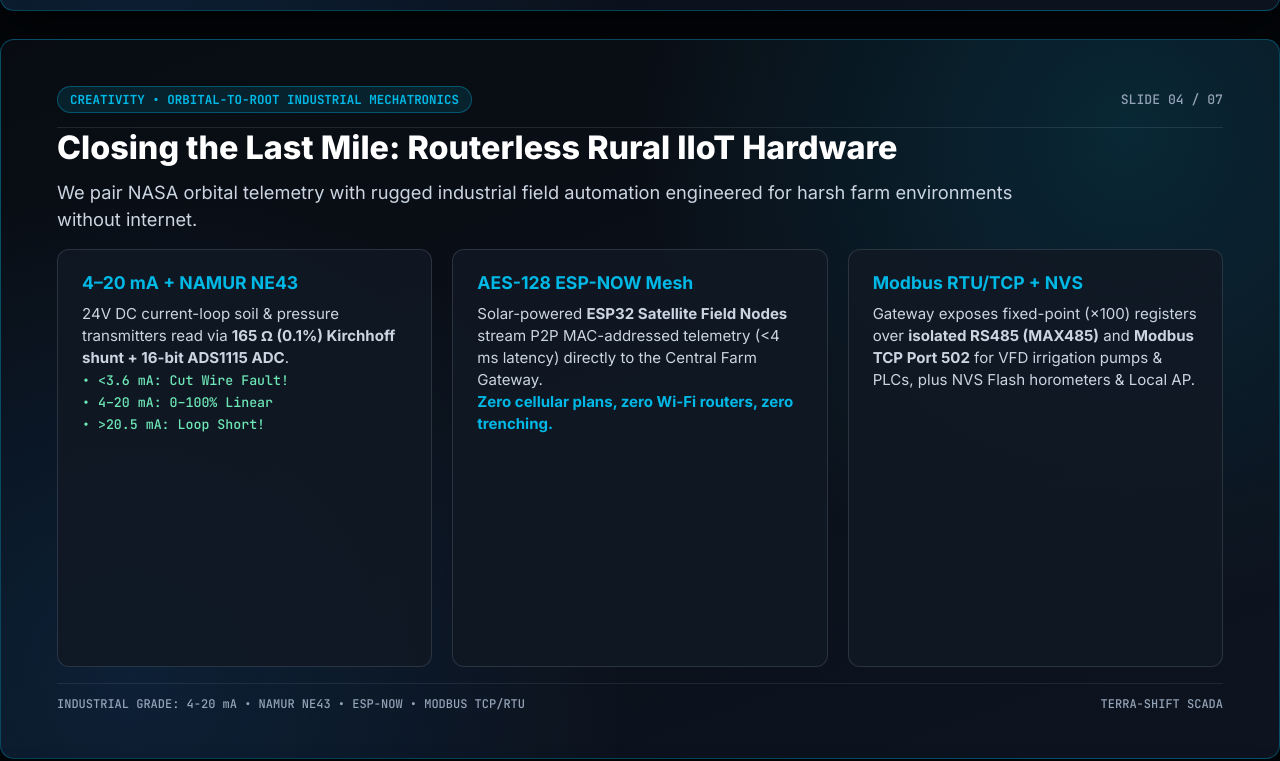
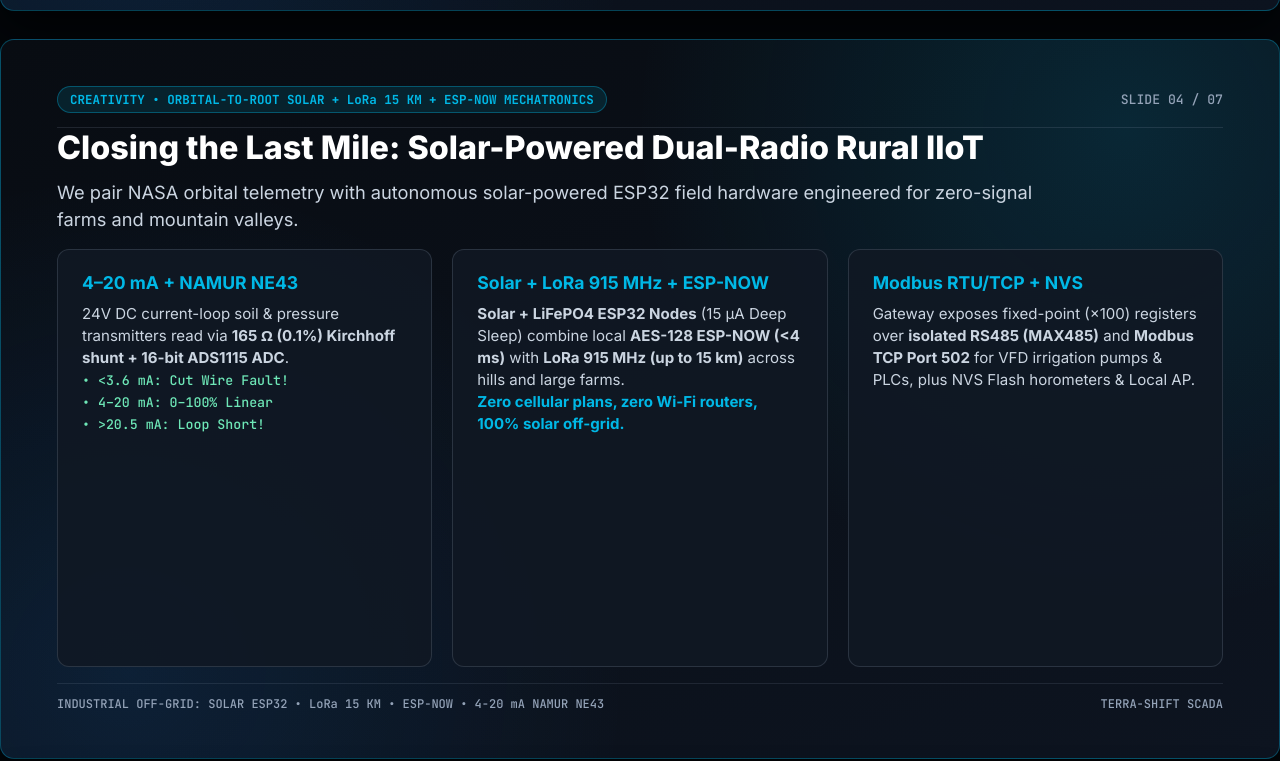
Before and after one commit to inanna-company/terra-shift-scada, a plain HTML site: page presentation/deck_7_slides.html in a window 1280 px wide. Shown: the part 2348-3109 px from the top of the page. Drawn offline with Linux system fonts and the light colour scheme.

Commit message:
Add Solar Panel + Dual-Radio LoRa 915 MHz (15 km) + ESP-NOW support in .ino/.bin, 7-Slide Deck & 3-Min Jury Pitch Guide

```diff
--- a/presentation/deck_7_slides.html
+++ b/presentation/deck_7_slides.html
@@ -280,15 +280,15 @@
             footL: 'NASA POWER • EOSDIS GIBS • SMAP • MODIS • VIIRS • NEX-GDDP-CMIP6'
           },
           {
-            tag: 'CREATIVITY • ORBITAL-TO-ROOT INDUSTRIAL MECHATRONICS',
-            h2: 'Closing the Last Mile: Routerless Rural IIoT Hardware',
-            lead: 'We pair NASA orbital telemetry with rugged industrial field automation engineered for harsh farm environments without internet.',
+            tag: 'CREATIVITY • ORBITAL-TO-ROOT SOLAR + LoRa 15 KM + ESP-NOW MECHATRONICS',
+            h2: 'Closing the Last Mile: Solar-Powered Dual-Radio Rural IIoT',
+            lead: 'We pair NASA orbital telemetry with autonomous solar-powered ESP32 field hardware engineered for zero-signal farms and mountain valleys.',
             cols3: [
               { h3: '4–20 mA + NAMUR NE43', p: '24V DC current-loop soil & pressure transmitters read via <strong>165 Ω (0.1%) Kirchhoff shunt + 16-bit ADS1115 ADC</strong>.<br/><span style="color:#6ee7b7;font-family:JetBrains Mono,monospace;font-size:0.83rem;">• &lt;3.6 mA: Cut Wire Fault!<br/>• 4–20 mA: 0–100% Linear<br/>• &gt;20.5 mA: Loop Short!</span>' },
-              { h3: 'AES-128 ESP-NOW Mesh', p: 'Solar-powered <strong>ESP32 Satellite Field Nodes</strong> stream P2P MAC-addressed telemetry (&lt;4 ms latency) directly to the Central Farm Gateway.<br/><strong style="color:#00b8e6;">Zero cellular plans, zero Wi-Fi routers, zero trenching.</strong>' },
+              { h3: 'Solar + LoRa 915 MHz + ESP-NOW', p: '<strong>Solar + LiFePO4 ESP32 Nodes</strong> (15 µA Deep Sleep) combine local <strong>AES-128 ESP-NOW (&lt;4 ms)</strong> with <strong>LoRa 915 MHz (up to 15 km)</strong> across hills and large farms.<br/><strong style="color:#00b8e6;">Zero cellular plans, zero Wi-Fi routers, 100% solar off-grid.</strong>' },
               { h3: 'Modbus RTU/TCP + NVS', p: 'Gateway exposes fixed-point (×100) registers over <strong>isolated RS485 (MAX485)</strong> and <strong>Modbus TCP Port 502</strong> for VFD irrigation pumps & PLCs, plus NVS Flash horometers & Local AP.' }
             ],
-            footL: 'INDUSTRIAL GRADE: 4-20 mA • NAMUR NE43 • ESP-NOW • MODBUS TCP/RTU'
+            footL: 'INDUSTRIAL OFF-GRID: SOLAR ESP32 • LoRa 15 KM • ESP-NOW • 4-20 mA NAMUR NE43'
           },
           {
             tag: 'SENSOR FUSION • PREVENTING CATASTROPHIC WATER WASTE',
@@ -383,15 +383,15 @@
             footL: 'NASA POWER • EOSDIS GIBS • SMAP • MODIS • VIIRS • NEX-GDDP-CMIP6'
           },
           {
-            tag: 'CREATIVIDAD • MECATRÓNICA INDUSTRIAL ORBITAL-A-RAÍZ',
-            h2: 'Cerrando la Última Milla: Hardware Rural IIoT sin Router',
-            lead: 'Unimos la telemetría orbital de la NASA con instrumentación industrial robusta pensada para el campo real sin internet.',
+            tag: 'CREATIVIDAD • MECATRÓNICA SOLAR + LoRa 15 KM + ESP-NOW ORBITAL-A-RAÍZ',
+            h2: 'Cerrando la Última Milla: Nodo Solar Dual-Radio sin Internet',
+            lead: 'Unimos la telemetría orbital de la NASA con nodos ESP32 solares autónomos pensados para campos y valles serranos sin señal.',
             cols3: [
               { h3: 'Lazo 4–20 mA + NAMUR NE43', p: 'Transmisores 24V DC de humedad y presión leídos con <strong>shunt 165 Ω (0.1%) + ADC diferencial ADS1115 de 16 bits</strong>.<br/><span style="color:#6ee7b7;font-family:JetBrains Mono,monospace;font-size:0.83rem;">• &lt;3.6 mA: ¡Cable Cortado!<br/>• 4–20 mA: 0–100% Lineal<br/>• &gt;20.5 mA: ¡Cortocircuito!</span>' },
-              { h3: 'Malla Rural ESP-NOW AES-128', p: '<strong>Nodos Satélite ESP32 solares</strong> transmiten P2P por dirección MAC (&lt;4 ms de latencia) directo al Gateway Central.<br/><strong style="color:#00b8e6;">Sin abonos 4G, sin routers Wi-Fi y sin zanjeo de cables.</strong>' },
+              { h3: 'Panel Solar + LoRa 915 MHz + ESP-NOW', p: '<strong>Nodos ESP32 Solares + LiFePO4</strong> (15 µA en reposo) combinan <strong>ESP-NOW (&lt;4 ms)</strong> en el lote con radio <strong>LoRa 915 MHz (hasta 15 km)</strong> entre sierras y estancias.<br/><strong style="color:#00b8e6;">Cero abonos 4G, cero routers Wi-Fi y 100% autónomo solar.</strong>' },
               { h3: 'Modbus RTU/TCP + NVS Flash', p: 'El Gateway expone registros en punto fijo (×100) sobre <strong>RS485 aislado (MAX485)</strong> y <strong>Modbus TCP Puerto 502</strong> para bombas VFD y PLCs, con horómetro NVS.' }
             ],
-            footL: 'GRADO INDUSTRIAL: 4-20 mA • NAMUR NE43 • ESP-NOW • MODBUS TCP/RTU'
+            footL: 'AUTONOMÍA RURAL: ESP32 SOLAR • LoRa 15 KM • ESP-NOW • 4-20 mA NAMUR NE43'
           },
           {
             tag: 'FUSIÓN DE SENSORES • EVITANDO DESPERDICIO CATASTRÓFICO DE AGUA',
@@ -486,15 +486,15 @@
             footL: 'NASA POWER • EOSDIS GIBS • SMAP • MODIS • VIIRS • NEX-GDDP-CMIP6'
           },
           {
-            tag: 'CRIATIVIDADE • MECATRÔNICA INDUSTRIAL ORBITAL-À-RAIZ',
-            h2: 'Fechando a Última Milha: Hardware Rural IIoT sem Roteador',
-            lead: 'Combinamos a telemetria orbital da NASA com automação industrial robusta projetada para fazendas sem internet.',
+            tag: 'CRIATIVIDADE • MECATRÔNICA SOLAR + LoRa 15 KM + ESP-NOW ORBITAL-À-RAIZ',
+            h2: 'Fechando a Última Milha: Nó Solar Dual-Rádio sem Internet',
+            lead: 'Combinamos a telemetria orbital da NASA com nós ESP32 solares autônomos projetados para fazendas e vales sem sinal.',
             cols3: [
               { h3: 'Laço 4–20 mA + NAMUR NE43', p: 'Transmissores 24V DC de solo e pressão lidos via <strong>shunt 165 Ω (0.1%) + ADC ADS1115 de 16 bits</strong>.<br/><span style="color:#6ee7b7;font-family:JetBrains Mono,monospace;font-size:0.83rem;">• &lt;3.6 mA: Cabo Rompido!<br/>• 4–20 mA: 0–100% Linear<br/>• &gt;20.5 mA: Curto no Laço!</span>' },
-              { h3: 'Rede Rural ESP-NOW AES-128', p: '<strong>Nós Satélite ESP32 solares</strong> transmitem P2P via endereço MAC (&lt;4 ms de latência) direto ao Gateway Central.<br/><strong style="color:#00b8e6;">Zero planos 4G, zero roteadores Wi-Fi e zero abertura de valas.</strong>' },
+              { h3: 'Painel Solar + LoRa 915 MHz + ESP-NOW', p: '<strong>Nós ESP32 Solares + LiFePO4</strong> (15 µA em repouso) combinam <strong>ESP-NOW (&lt;4 ms)</strong> no talhão com rádio <strong>LoRa 915 MHz (até 15 km)</strong> entre serras e fazendas.<br/><strong style="color:#00b8e6;">Zero planos 4G, zero roteadores Wi-Fi e 100% solar autônomo.</strong>' },
               { h3: 'Modbus RTU/TCP + NVS Flash', p: 'O Gateway expõe registradores em ponto fixo (×100) via <strong>RS485 isolado (MAX485)</strong> e <strong>Modbus TCP Porta 502</strong> para bombas VFD e CLPs, com horímetro NVS.' }
             ],
-            footL: 'GRAU INDUSTRIAL: 4-20 mA • NAMUR NE43 • ESP-NOW • MODBUS TCP/RTU'
+            footL: 'AUTONOMIA RURAL: ESP32 SOLAR • LoRa 15 KM • ESP-NOW • 4-20 mA NAMUR NE43'
           },
           {
             tag: 'FUSÃO DE SENSORES • EVITANDO DESPERDÍCIO CATASTRÓFICO DE ÁGUA',
```
Also changed, not shown: 13 other files.
